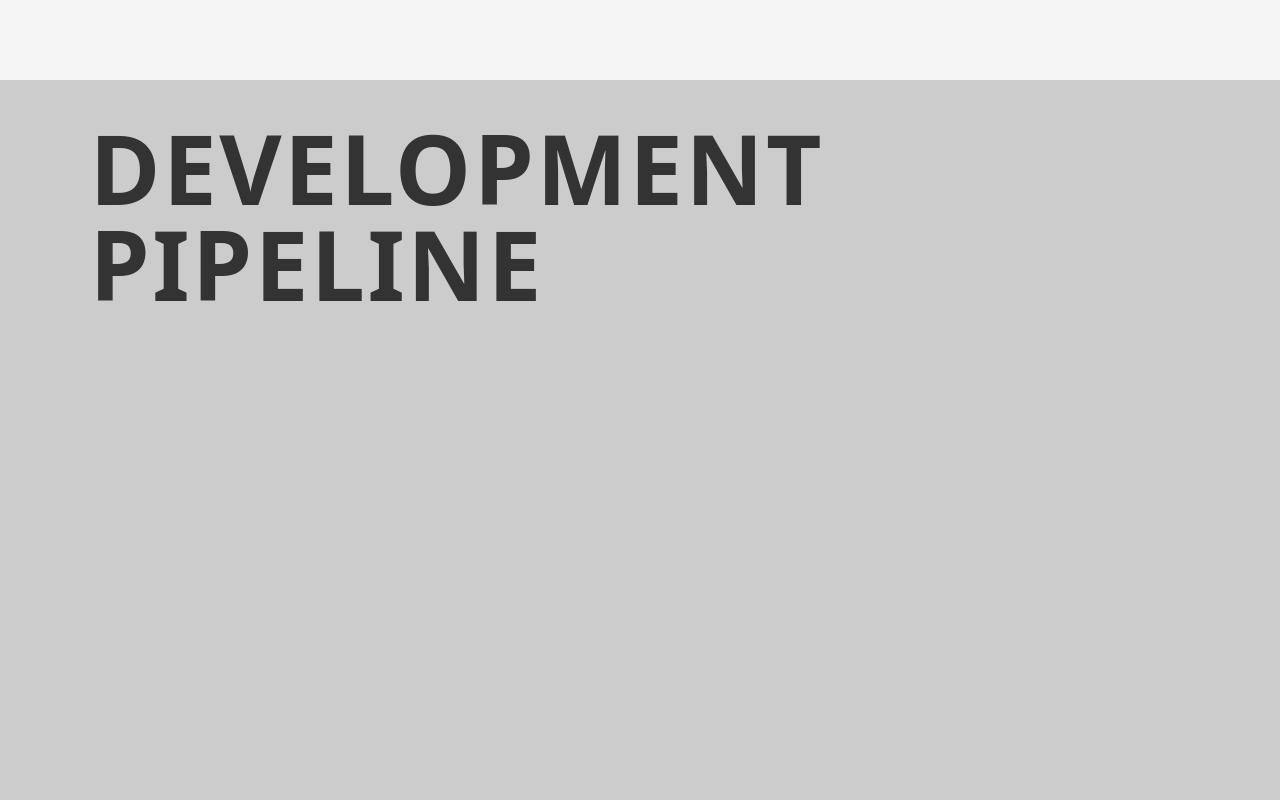
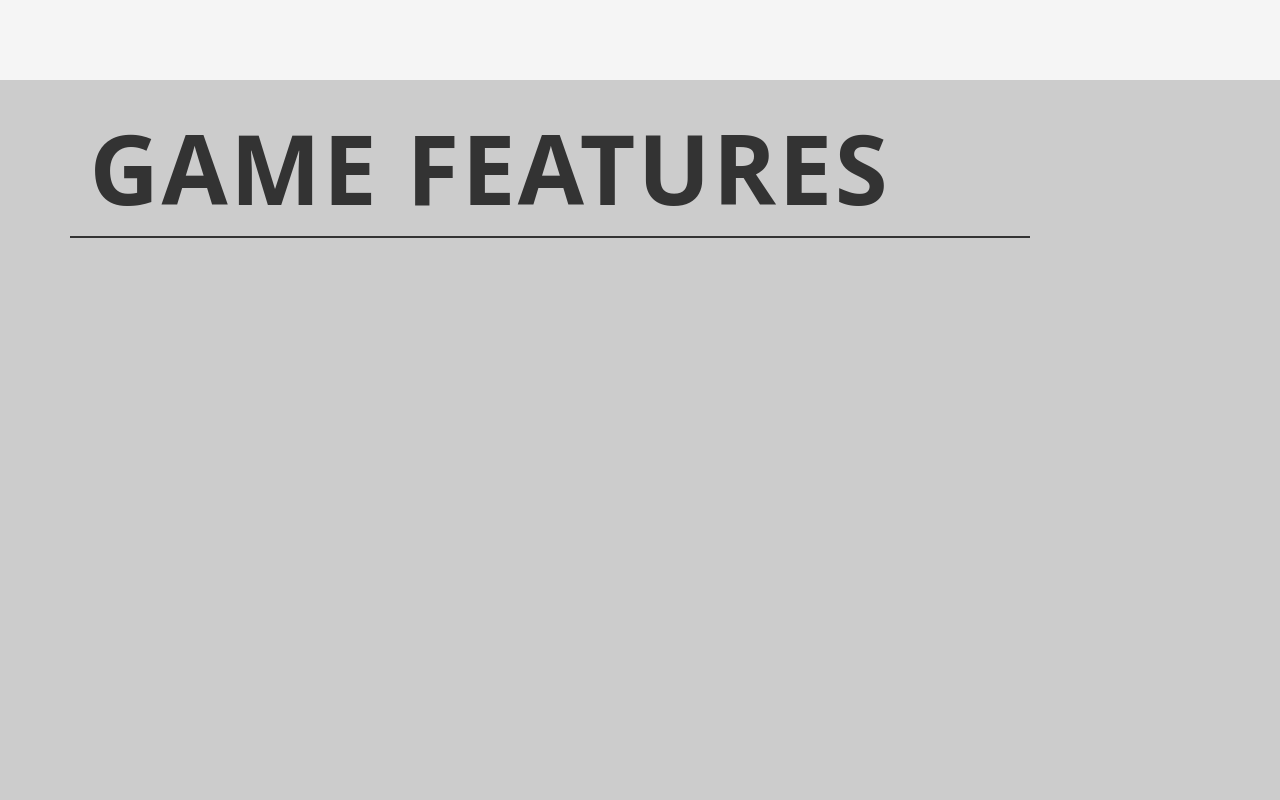
Before and after one commit to iwasi24k/web-repository, a React (Vite) app: page / in a window 1280 px wide. Shown: the part 1520-2320 px from the top of the page. Built offline with nearby package versions, Linux system fonts and the light colour scheme.

Commit message:
セクション構成を変更、セクションタイトルにアニメーション付きボーダーを実装

```diff
--- a/src/components/ui/TextTitle.tsx
+++ b/src/components/ui/TextTitle.tsx
@@ -1,14 +1,91 @@
+import { useEffect, useRef, useState } from "react";
+
 export type TextTitleProps = {
     text: string;
     textColor?: string;
     textSize?: string;
-}
+};
 
-const TextTitle = ({ text, textColor = "#fff", textSize = "text-2xl" }: TextTitleProps) => {
+const TextTitle = ({
+    text,
+    textColor = "#fff",
+    textSize = "text-2xl",
+}: TextTitleProps) => {
+    const ref = useRef<HTMLDivElement>(null);
+    const timerRef = useRef<number | null>(null);
+    const [active, setActive] = useState(false);
+
+    useEffect(() => {
+        const currentRootMargin = active ? "0px" : "-15% 0px -15% 0px";
+        const element = ref.current;
+        if (!element) return;
+
+        const observer = new IntersectionObserver(
+            ([entry]) => {
+                if (entry.isIntersecting) {
+                    if (active || timerRef.current) return;
+
+                    timerRef.current = window.setTimeout(() => {
+                        setActive(true);
+                        timerRef.current = null;
+                    }, 100);
+                } else {
+                    if (timerRef.current) {
+                        clearTimeout(timerRef.current);
+                        timerRef.current = null;
+                    }
+                    if (!active) return;
+                    setActive(false);
+                }
+            },
+            {
+                threshold: 0,
+                rootMargin: currentRootMargin,
+            }
+        );
+
+        observer.observe(element);
+
+        return () => {
+            if (timerRef.current) clearTimeout(timerRef.current);
+            observer.unobserve(element);
+        };
+    }, [active]);
+
     return (
-        <h1 className={`font-bold tracking-wide ${textSize}`} style={{ color: textColor }}>
-            {text}
-        </h1>
+        <div ref={ref} className="inline-flex flex-col">
+            <h1
+                className={`font-bold tracking-wide ${textSize}`}
+                style={{ color: textColor }}
+            >
+                {text}
+            </h1>
+
+            {/* 下線 */}
+            <div
+                className="mt-5 h-0.5 relative overflow-hidden"
+                style={{
+                    width: "120%",
+                    left: "-2.5%",
+                }}
+            >
+                <div
+                    className={`
+                        h-full
+                        origin-left
+                        transition-all
+                        duration-800
+                        ease-out
+                        ${active
+                            ? "scale-x-100 translate-x-0"
+                            : "scale-x-0 -translate-x-4"}
+                    `}
+                    style={{
+                        backgroundColor: textColor,
+                    }}
+                />
+            </div>
+        </div>
     );
 };
 
--- a/src/data/homeSections.ts
+++ b/src/data/homeSections.ts
@@ -1,10 +1,15 @@
 import { VOID_COLORS } from "../design/colors";
+
+const CUSTOM_SIZE_CLASS = "min-h-[100dvh]";
+const CUSTOM_SIZE_CLASS_MIN = "min-h-[80dvh]";
+const CUSTOM_SIZE_CLASS_MAX = "min-h-[200dvh]";
 
 export type HomeSectionData = {
   id: string;
   title: string;
   bgColor: string;
   textColor: string;
+  sectionSize: string;
 };
 
 export const HOME_SECTIONS_DATA = [
@@ -13,35 +18,41 @@ export const HOME_SECTIONS_DATA = [
     title: "GAME SYSTEM",
     bgColor: VOID_COLORS.WHITE,
     textColor: VOID_COLORS.BLACK,
+    sectionSize: CUSTOM_SIZE_CLASS,
+  },
+  {
+    id: "features",
+    title: "GAME FEATURES",
+    bgColor: VOID_COLORS.GRAY_1,
+    textColor: VOID_COLORS.GRAY_4,
+    sectionSize: CUSTOM_SIZE_CLASS,
   },
   {
     id: "pipeline",
     title: "DEVELOPMENT PIPELINE",
-    bgColor: VOID_COLORS.GRAY_1,
-    textColor: VOID_COLORS.GRAY_4,
+    bgColor: VOID_COLORS.GRAY_2,
+    textColor: VOID_COLORS.GRAY_3,
+    sectionSize: CUSTOM_SIZE_CLASS_MAX,
   },
   {
-    id: "web-eng-1",
-    title: "WEB ENGINEERING",
-    bgColor: VOID_COLORS.GRAY_2,
-    textColor: VOID_COLORS.GRAY_3,
-  },
-  {
-    id: "web-eng-2",
+    id: "web-eng",
     title: "WEB ENGINEERING",
     bgColor: VOID_COLORS.GRAY_3,
     textColor: VOID_COLORS.GRAY_2,
+    sectionSize: CUSTOM_SIZE_CLASS_MAX,
   },
   {
-    id: "game-eng-1",
+    id: "game-eng",
     title: "GAME ENGINEERING",
     bgColor: VOID_COLORS.GRAY_4,
     textColor: VOID_COLORS.GRAY_1,
+    sectionSize: CUSTOM_SIZE_CLASS_MAX,
   },
   {
-    id: "game-eng-2",
-    title: "GAME ENGINEERING",
+    id: "dev-comments",
+    title: "DEVELOPER COMMENTS",
     bgColor: VOID_COLORS.BLACK,
     textColor: VOID_COLORS.WHITE,
+    sectionSize: CUSTOM_SIZE_CLASS_MIN,
   },
 ] as const;
--- a/src/pages/Home.tsx
+++ b/src/pages/Home.tsx
@@ -3,10 +3,6 @@ import WorldSection from "../components/world/WorldSection";
 import TextTitle from "../components/ui/TextTitle";
 import { HOME_SECTIONS_DATA } from "../data/homeSections";
 // import TopicSection from "../layouts/TopicSection";
-
-const CUSTOM_SIZE_CLASS = "min-h-[100dvh]";
-// const CUSTOM_SIZE_CLASS_MIN = "min-h-[90dvh]";
-// const CUSTOM_SIZE_CLASS_MAX = "min-h-[150dvh]";
 
 // CSS変数定義
 const FOOTER_COLOR = "#0a0a0a";
@@ -24,7 +20,7 @@ const Home = () => {
         <WorldSection
           key={section.id}
           bgColor={section.bgColor}
-          sectionSize={CUSTOM_SIZE_CLASS}
+          sectionSize={section.sectionSize}
         >
           {/* Title */}
           <div
```
